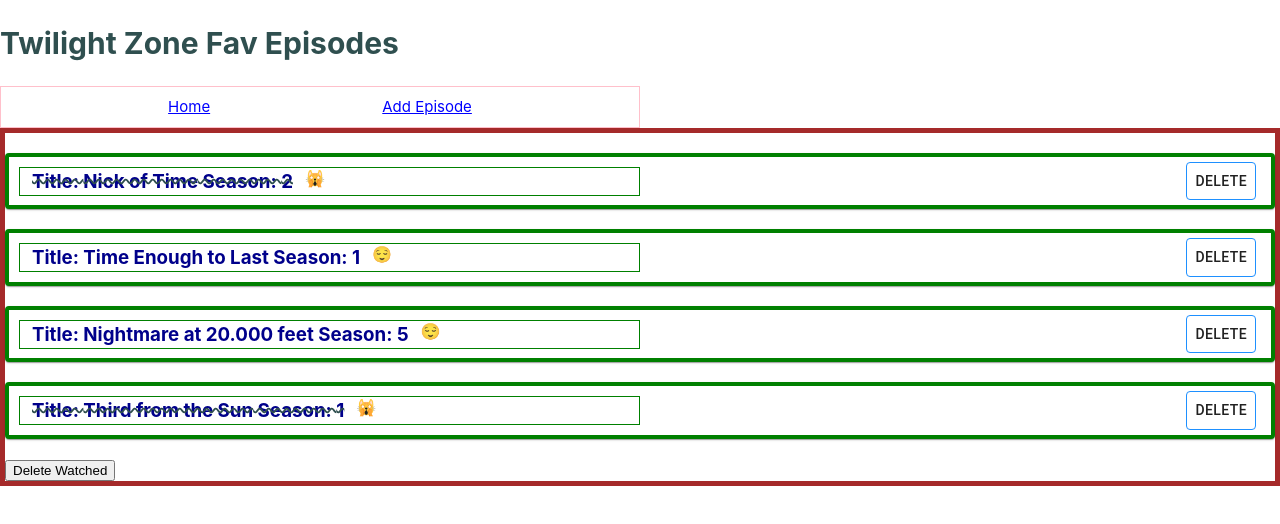
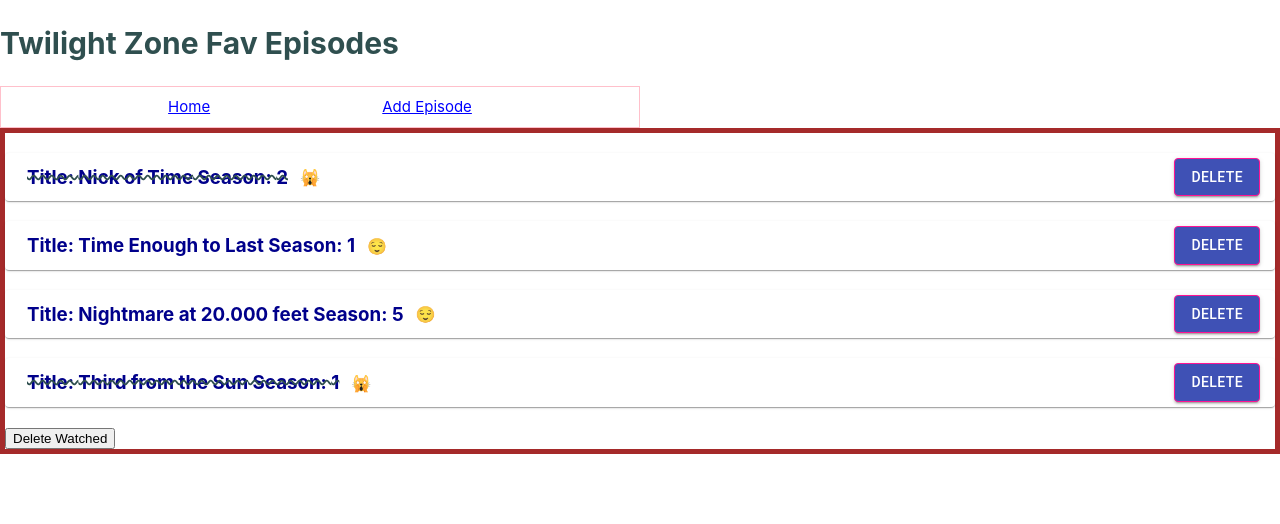
Before and after one commit to stevekutz/redux_exp3, a React (Create React App) app in the folder app/: page / in a window 1280 px wide. Shown: the top 524 px of the page. Built offline with nearby package versions, Linux system fonts and the light colour scheme.

Commit message:
using MaterialUI Button styles and overrides

```diff
--- a/app/src/components/Episode.js
+++ b/app/src/components/Episode.js
@@ -7,17 +7,15 @@
 
 // UPDATE to use SemanticUI React
 const StyledEpisode = styled(Card)`
-  border: 4px solid green;
   margin: 20px 0;
   padding: 0 10px;
   display: flex;
   justify-content: space-between;
-  align-content: center;
-  align-items: center;
   .contentbox {
-    border: 1px solid green;
     width: 50%;
     display: flex;
+    align-items: center;
+
         h3 {
             color: darkblue;
             text-decoration: ${props => props.textdec};
@@ -29,9 +27,14 @@
 
   }
   Button{
-    border: 1px solid dodgerblue;
+    border: 1px solid deeppink;
     margin: 5px;
   }
+  Button:hover {
+    border: 1px solid lightgreen;
+    color: green;
+  }
+
 `;
 
 const Episode = props => {
@@ -56,7 +59,9 @@
                 </h3>
                        {props.watched ? "🙀" : "😌"}
             </div>
-            <Button onClick  = {handleDelete}> Delete</Button>
+            <Button onClick  = {handleDelete}
+            variant="contained" color="primary"
+            > Delete</Button>
             </StyledEpisode>
         </div>
     )
```
